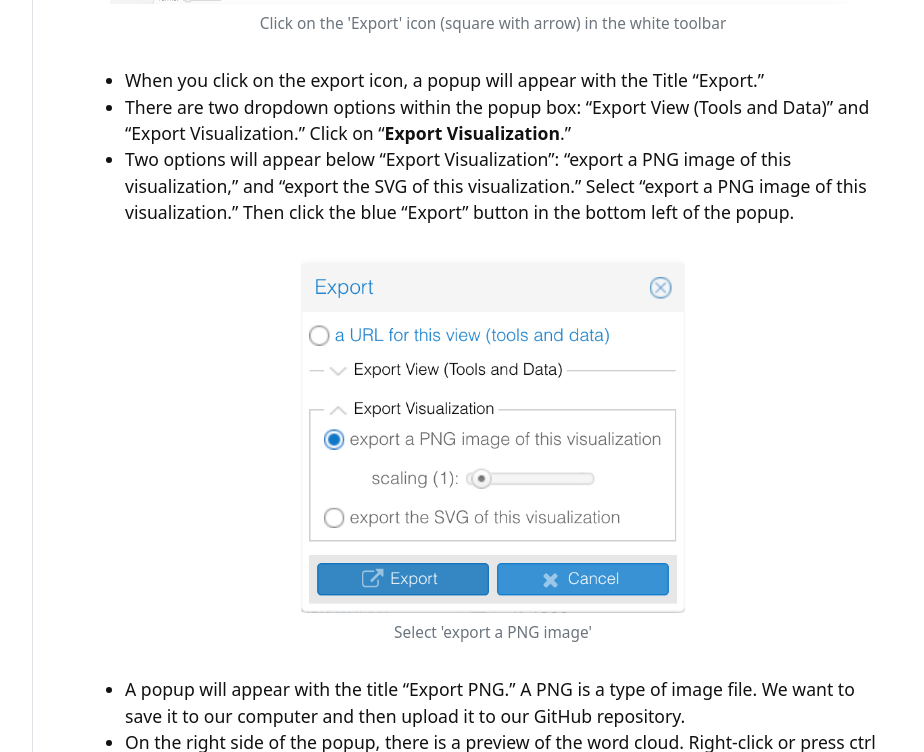
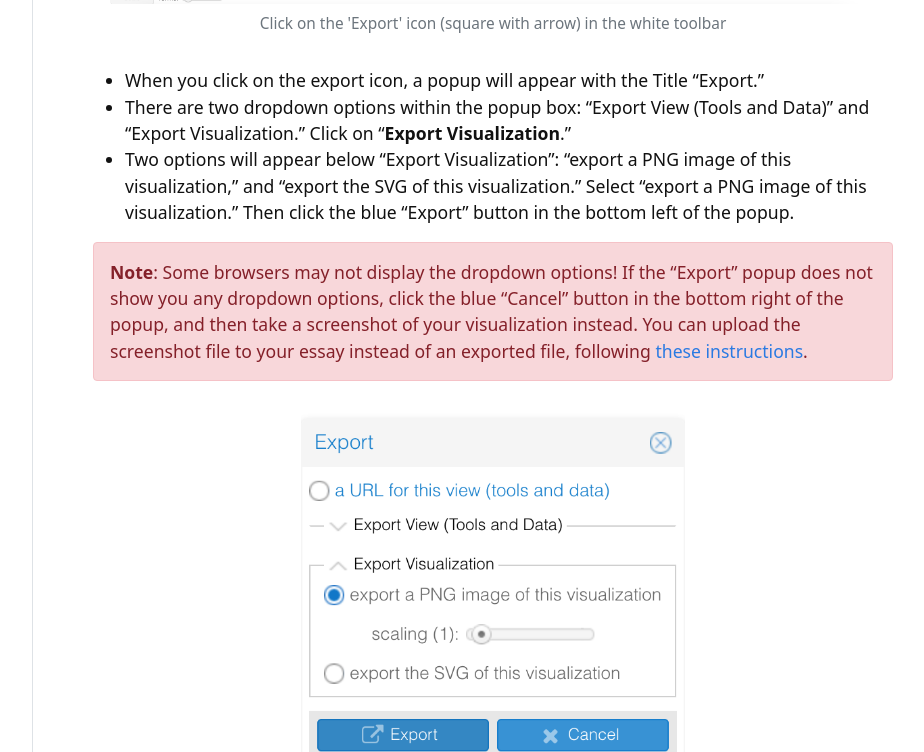
Before and after one commit to learn-static/hist-320, a Jekyll site: the page built from content/6-includes.md, in a window 1280 px wide and 900 px high, scrolled down 9753 px, cut to the strip 0-752 px from the top of the window. Shown: the whole strip, without its empty margins (208-1132 px from the left). Built offline with Jekyll 4.4.1, drawn with Linux system fonts in a browser that asks for light colours.

Commit message:
note about voyant dropdown

```diff
--- a/content/6-includes.md
+++ b/content/6-includes.md
@@ -292,6 +292,8 @@ Now expand the word cloud to full screen following these instructions:
 - There are two dropdown options within the popup box: "Export View (Tools and Data)" and "Export Visualization." Click on "**Export Visualization**."
 - Two options will appear below "Export Visualization": "export a PNG image of this visualization," and "export the SVG of this visualization." Select "export a PNG image of this visualization." Then click the blue "Export" button in the bottom left of the popup.
 
+{% include alert.html text='**Note**: Some browsers may not display the dropdown options! If the "Export" popup does not show you any dropdown options, click the blue "Cancel" button in the bottom right of the popup, and then take a screenshot of your visualization instead. You can upload the screenshot file to your essay instead of an exported file, following [these instructions](/hist-320/includes.html#include-image).' color="danger" %}
+
 {% include figure.html img="export-png.png" alt="image of Voyant Export popup, with 'export visualization' selected" caption="Select 'export a PNG image'" width="50%" %}
 
 - A popup will appear with the title "Export PNG." A PNG is a type of image file. We want to save it to our computer and then upload it to our GitHub repository.
```
